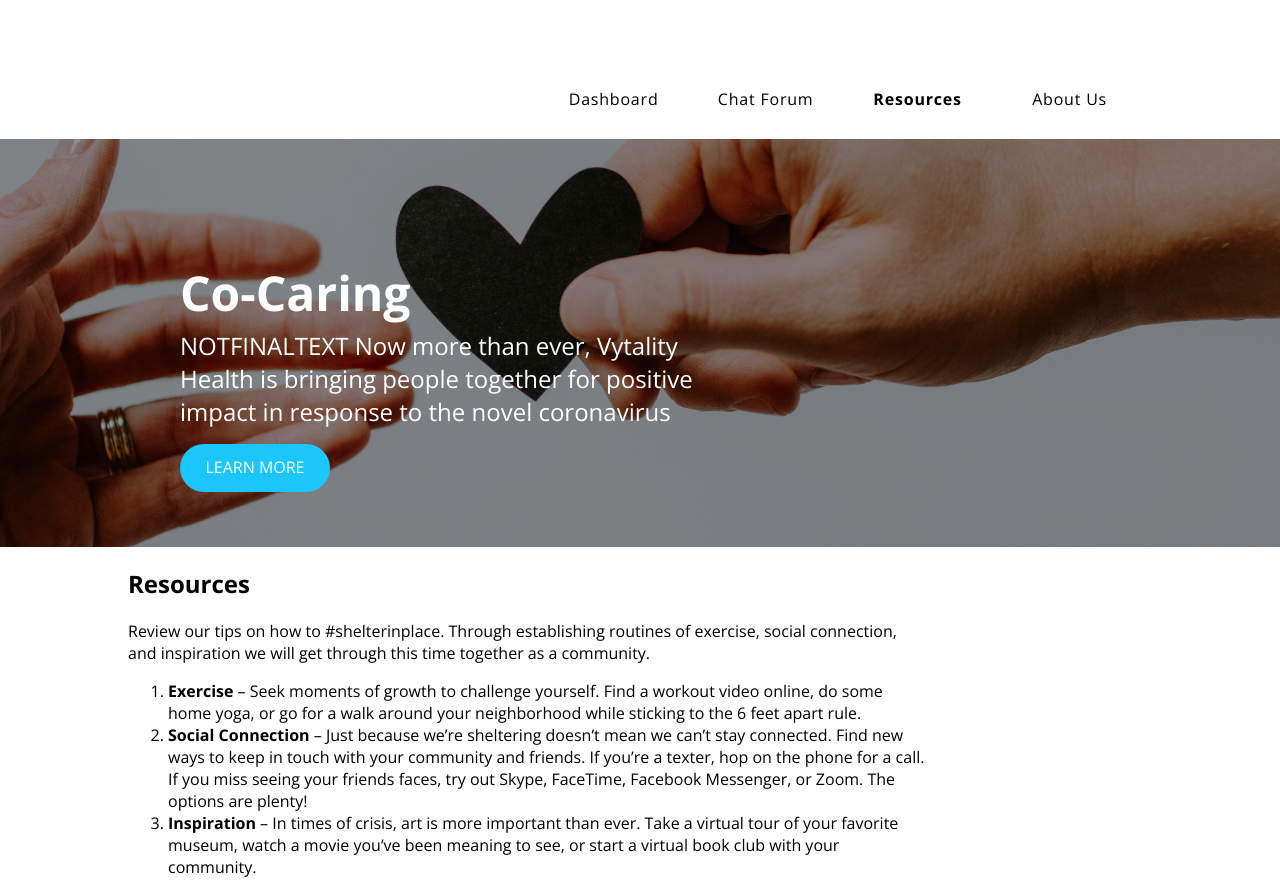
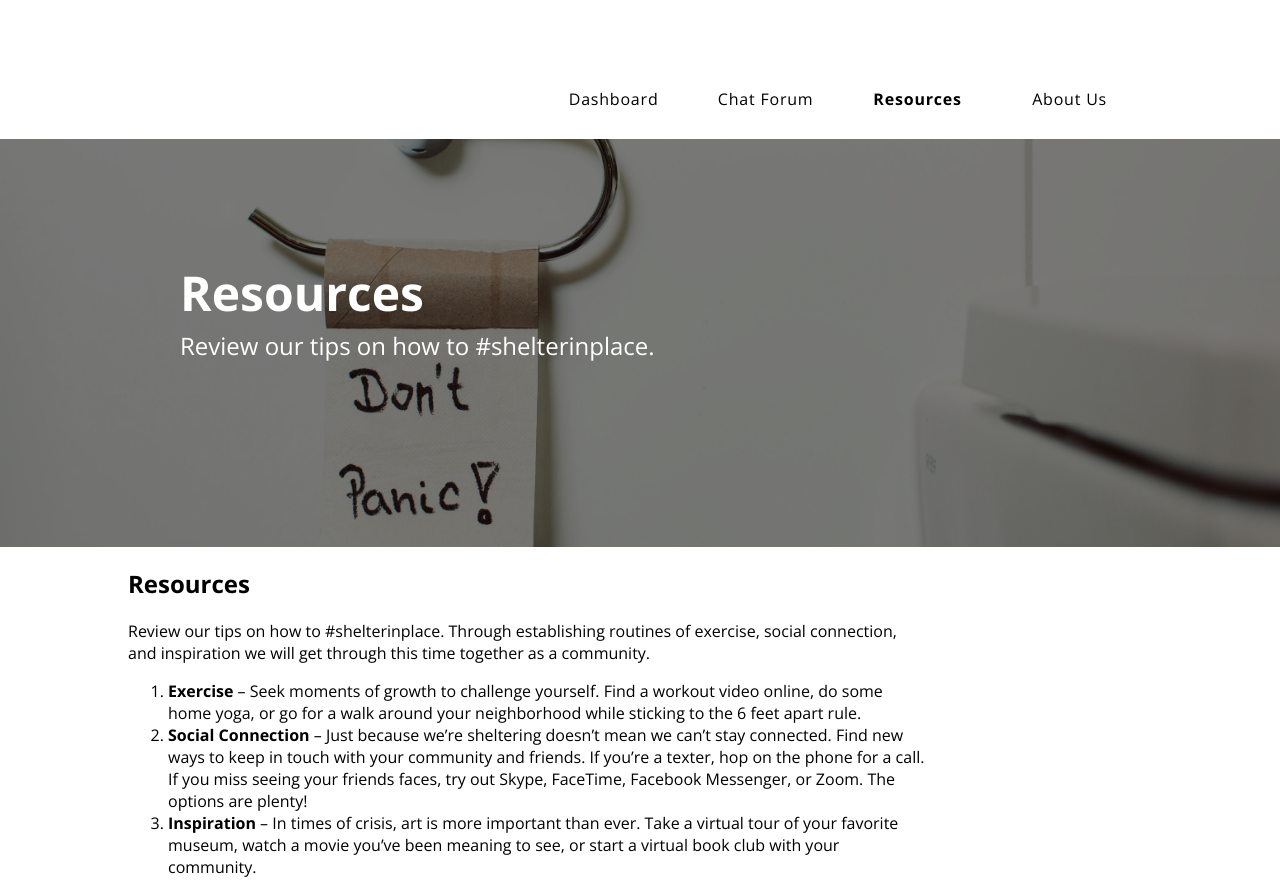
Before and after one commit to khongcodes/co-caring-dash, a React (Create React App) app: page /resources in a window 1280 px wide. Built offline with nearby package versions, Linux system fonts and the light colour scheme.

Commit message:
program class-switching in banner so different pages have different images

```diff
--- a/src/components/TopBanner.js
+++ b/src/components/TopBanner.js
@@ -3,22 +3,30 @@ import React from 'react';
 // import bannerImage from '../images/homepage-banner.jpg'
 import topBannerStyles from '../styles/topbanner.module.scss';
 
-const TopBanner = ({title, copy, button}) => (
+const TopBanner = ({title, copy, button, bannerClass}) => {
+
+
+  return (
     <div className={topBannerStyles.container}
       // style={{backgroundImage: "url('../images/testduck.jpg')"}}
     >
-    <div className={topBannerStyles.backgroundImage}/>
+      <div className={topBannerStyles[bannerClass]}
+      />
 
       <div className={topBannerStyles.textContainer}>
-      <h2>Co-Caring</h2>
-      <p>NOTFINALTEXT Now more than ever, Vytality Health is bringing people together for positive impact in response to the novel coronavirus</p>
+        <h2>{title}</h2>
+        <p>{copy}</p>
 
+        {button ?
           <div className={topBannerStyles.button}>
             LEARN MORE
           </div>
+        : <></>
+        }
       </div>
 
     </div>
   )
+}
 
 export default TopBanner
--- a/src/pages/Home.js
+++ b/src/pages/Home.js
@@ -8,9 +8,18 @@ const Home = () => {
     document.title = 'Co-Caring'
   })
 
+  const imgProps = {
+
+  }
+
   return (
     <>
-      <TopBanner />
+      <TopBanner
+        title = "Co-Caring"
+        copy = "NOTFINALTEXT Now more than ever, Vytality Health is bringing people together for positive impact in response to the novel coronavirus"
+        button = {true}
+        bannerClass = 'home'
+      />
 
       <Dashboard />
 
--- a/src/pages/Resources.js
+++ b/src/pages/Resources.js
@@ -5,7 +5,12 @@ import TopBanner from '../components/TopBanner';
 const Resources = () => {
   return (
     <div>
-      <TopBanner />
+      <TopBanner
+        title='Resources'
+        copy='Review our tips on how to #shelterinplace.'
+        button = {false}
+        bannerClass = 'resources'
+      />
 
       <div className='paragraphContainer'>
         <h2>Resources</h2>
--- a/src/styles/topbanner.module.scss
+++ b/src/styles/topbanner.module.scss
@@ -9,27 +9,45 @@
 .container {
   width: 100%;
   height: 25.5rem;
-  // overflow: auto;
+
   // position: absolute;
   // display: inline-block;
-  // background: red;
+
 }
 
-.backgroundImage {
+.imgContainer {
   width: 100%;
   height: 100%;
+  background-repeat: no-repeat;
+}
+
+.home {
+  @extend .imgContainer;
   background-image: url('../images/homepage-banner.jpg');
   background-size: 101rem;
   background-position-x: center;
   background-position-y: -21rem;
-  background-repeat: no-repeat;
   filter: brightness(0.6);
 
   @include largeMedia {
     background-size: 100%;
     background-position-y: 42%;
   }
+}
 
+.resources {
+  @extend .imgContainer;
+  background-image: url('../images/resources-banner.jpg');
+  background-size: 90.25rem 60rem;
+  background-position-x: 25%;
+  background-position-y: -21.5rem;
+  filter: brightness(0.5);
+
+  @include largeMedia {
+    background-size: 120%;
+    background-position-x: -10rem;
+    background-position-y: 70%;
+  }
 }
 
 .textContainer {
```
Also changed, not shown: src/images/resources-banner.jpg (added). Lines whose indentation alone changed are shown as unchanged.
